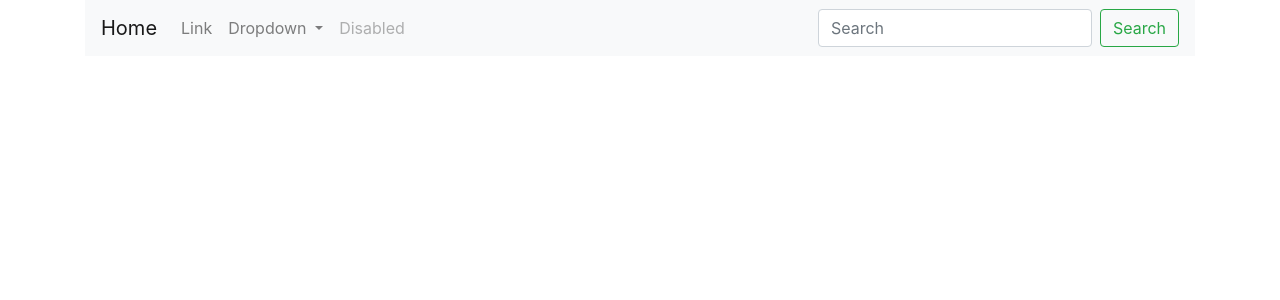
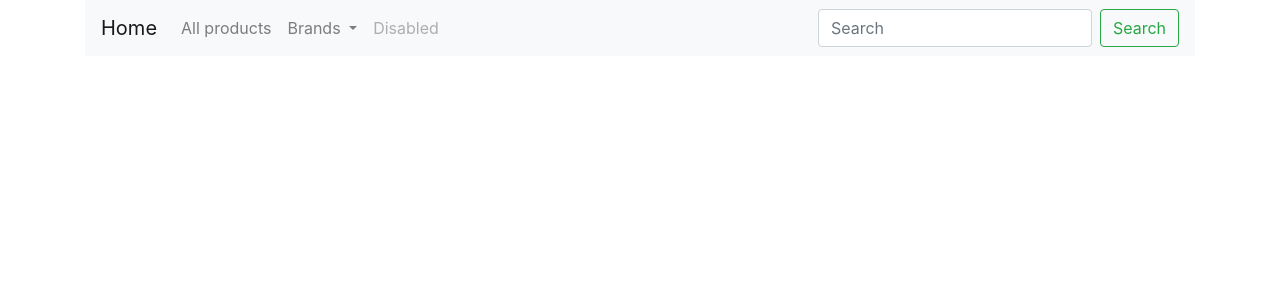
Before and after one commit to Saftarli/e_shop, a Flask app: page / in a window 1280 px wide. Shown: the top 300 px of the page. Run offline with Flask 3, Linux system fonts and the light colour scheme; some libraries are stand-ins or nearby versions.

Commit message:
20 ci video

```diff
--- a/shop/products/routes.py
+++ b/shop/products/routes.py
@@ -8,7 +8,14 @@
 @app.route('/')
 def home():
     products = Addproduct.query.filter(Addproduct.stock > 0)
-    return render_template('products/index.html', products=products)
+    brands = Brand.query.join(Addproduct,(Brand.id==Addproduct.brand_id)).all()
+    return render_template('products/index.html', products=products, brands=brands)
+
+@app.route('/brand/<int:id>')
+def get_brand(id):
+    brand = Addproduct.query.filter_by(brand_id=id)
+    brands = Brand.query.join(Addproduct,(Brand.id==Addproduct.brand_id)).all()
+    return render_template('products/index.html', brand=brand, brands=brands)
 
 @app.route('/addbrand', methods = ['GET','POST'])
 def addbrand():
--- a/shop/templates/products/index.html
+++ b/shop/templates/products/index.html
@@ -1,4 +1,4 @@
-{% extends 'layout.html'%}
+{% extends 'layout.html' %}
 {% block content %}
 <!--Navbar-->
 <div class="container">
@@ -7,21 +7,19 @@
         <button class="navbar-toggler" type="button" data-toggle="collapse" data-target="#navbarSupportedContent" aria-controls="navbarSupportedContent" aria-expanded="false" aria-label="Toggle navigation">
         <span class="navbar-toggler-icon"></span>
         </button>
-
         <div class="collapse navbar-collapse" id="navbarSupportedContent">
             <ul class="navbar-nav mr-auto">
                 <li class="nav-item">
-          <a class="nav-link" href="#">Link</a>
+                    <a class="nav-link" href="/">All products</a>
                 </li>
                 <li class="nav-item dropdown">
                     <a class="nav-link dropdown-toggle" href="#" id="navbarDropdown" role="button" data-toggle="dropdown" aria-haspopup="true" aria-expanded="false">
-            Dropdown
+                    Brands
                     </a>
                     <div class="dropdown-menu" aria-labelledby="navbarDropdown">
-            <a class="dropdown-item" href="#">Action</a>
-            <a class="dropdown-item" href="#">Another action</a>
-            <div class="dropdown-divider"></div>
-            <a class="dropdown-item" href="#">Something else here</a>
+                        {% for brand in brands %}
+                        <a class="dropdown-item" href="{{url_for('get_brand',id=brand.id)}}">{{ brand.name }}</a>
+                        {% endfor %}
                     </div>
                 </li>
                 <li class="nav-item">
@@ -38,14 +36,36 @@
 <!--Navbar son-->
 <div class="container">
     <div class="row">
+        {% if brand %}
+        {% for b in brand %}
+        <div class="col-md-3 mt-3">
+            <div class="card">
+                <img src="{{ url_for('static', filename='images/' + b.image_1) }}" alt="{{ b.name }}" class="card-img-top" height="200">
+                <div class="card-body">
+                    {% if b.discount > 0 %}
+                    <p style="text-shadow: 1px 1px 2px #000; color:#f00; transform: rotate(-20deg); position:absolute; top:20%; left: 20%;"> Discount {{ b.discount }} %</p>
+                    {% endif %}
+                    <h5 class="text-center">{{ b.name }}</h5>
+                    <p class="text-center">Price: {{ b.price }}</p>
+                </div>
+                <div class="card-footer">
+                    <a href="#" class="float-left btn btn-sm btn-primary">Details</a>
+                    <a href="#" class="float-right btn btn-sm btn-warning">Add to cart</a>
+                </div>
+            </div>
+        </div>
+        {% endfor %}
+        {% else %}
         {% for product in products %}
         <div class="col-md-3 mt-3">
             <div class="card">
-                <img src="{{ url_for('static', filename='images/' + product.image_1) }}" alt="{{ product.name }}" class="card-img-top" height="200">
+                <img src="{{ url_for('static', filename='images/' + product.image_1) }}"
+                    alt="{{ product.name }}" class="card-img-top" height="200">
                 <div class="card-body">
-                    {% if product.discount > 0%}
-                    <p style="text-shadow: 1px 1px 2px #000; color:#f00; transform: rotate(-20deg); position:absolute; top:20%; left: 20%;"> Discount {{product.discount  }} %</p>
-                    {%endif%}
+                    {% if product.discount > 0 %}
+                    <p style="text-shadow: 1px 1px 2px #000; color:#f00; transform: rotate(-20deg);
+                        position:absolute; top:20%; left: 20%;"> Discount {{ product.discount }} %</p>
+                    {% endif %}
                     <h5 class="text-center">{{ product.name }}</h5>
                     <p class="text-center">Price: {{ product.price }}</p>
                 </div>
@@ -56,8 +76,7 @@
             </div>
         </div>
         {% endfor %}
+        {% endif %}
     </div>
 </div>
-
-
-{% endblock content%}
+{% endblock content %}
```
Also changed, not shown: shop/static/images/64248db07e01b890e5c4.png (added), shop/static/images/e4338165182c604322e5.png (added), shop/static/images/e8c5f2e7c89f37374f9f.png (added). Lines whose indentation alone changed are shown as unchanged.
